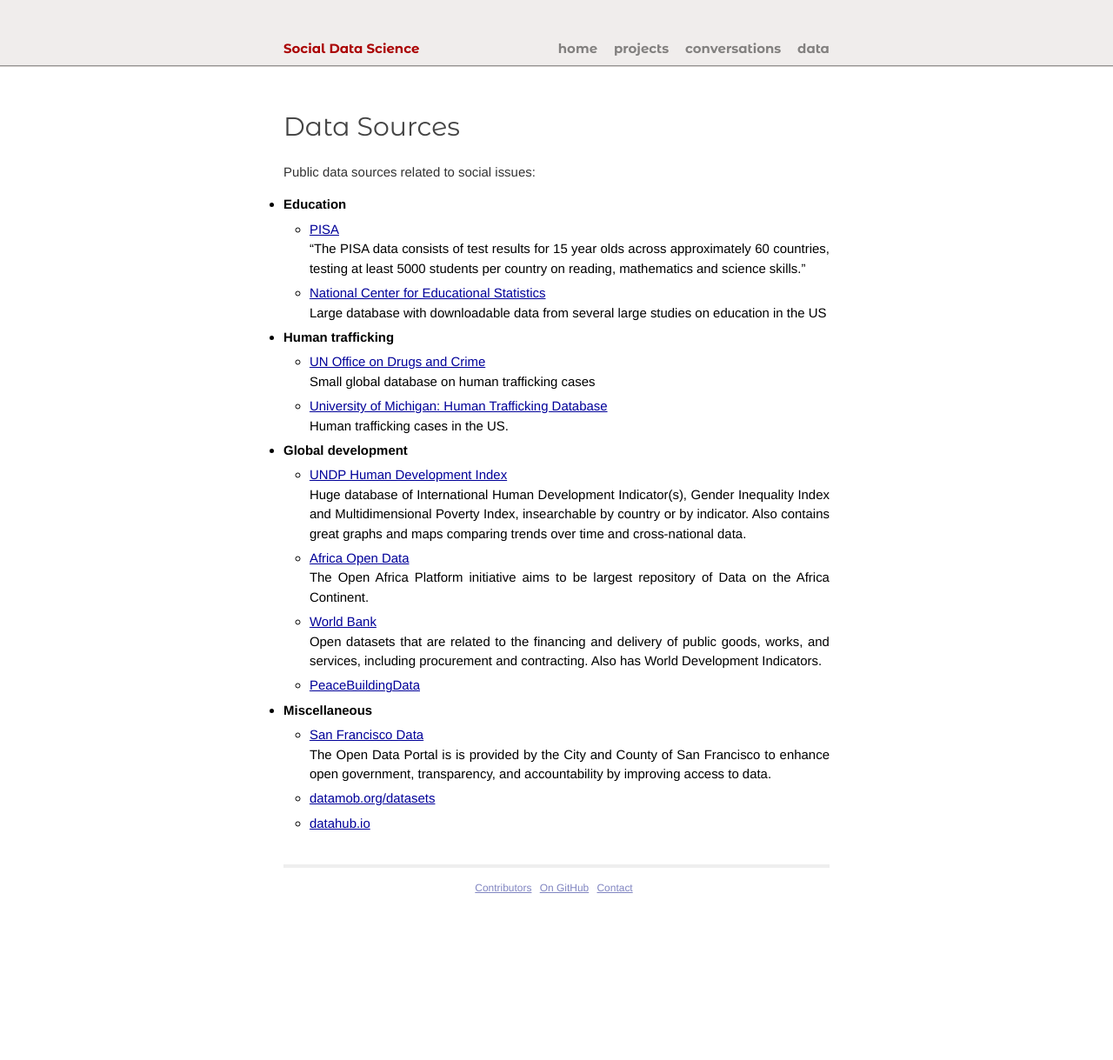
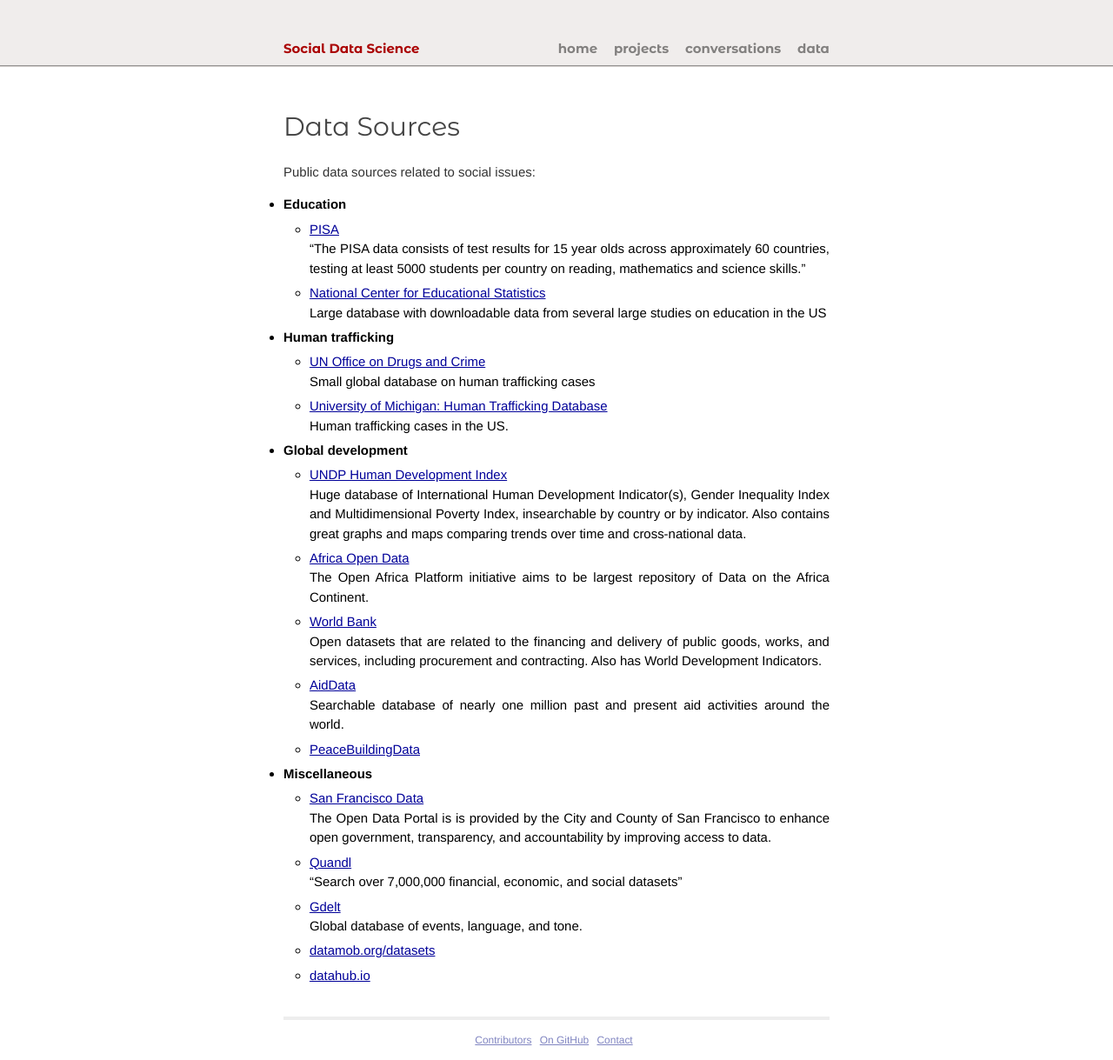
Before and after one commit to stats-for-change/stats-for-change.github.io, a Jekyll site: the page built from data.md, in a window 1280 px wide. Shown: the whole page at 87% size. Built offline with Jekyll 4.4.1, drawn with Linux system fonts in a browser that asks for light colours; Markdown is read by kramdown in place of the engine named in the settings; before the commit the page ends 1044 px from its top, so only the background shows below that.

Commit message:
Add more data sources.

```diff
--- a/data.md
+++ b/data.md
@@ -24,9 +24,15 @@ Public data sources related to social issues:
       The Open Africa Platform initiative aims to be largest repository of Data on the Africa Continent.
     - [World Bank](http://data.worldbank.org/)<br>
       Open datasets that are related to the financing and delivery of public goods, works, and services, including procurement and contracting. Also has World Development Indicators.
+    - [AidData](http://aiddata.org/)<br>
+      Searchable database of nearly one million past and present aid activities around the world.
     - [PeaceBuildingData](peacebuildingdata.org)
 - __Miscellaneous__
     - [San Francisco Data](https://data.sfgov.org/)<br>
       The Open Data Portal is is provided by the City and County of San Francisco to enhance open government, transparency, and accountability by improving access to data.
+    - [Quandl](http://www.quandl.com)<br>
+      "Search over 7,000,000 financial, economic, and social datasets"
+    - [Gdelt](http://gdelt.utdallas.edu/)<br>
+      Global database of events, language, and tone.
     - [datamob.org/datasets](http://datamob.org/datasets)
     - [datahub.io](http://datahub.io)
```
Also changed, not shown: index.md (+1 -1 lines).
